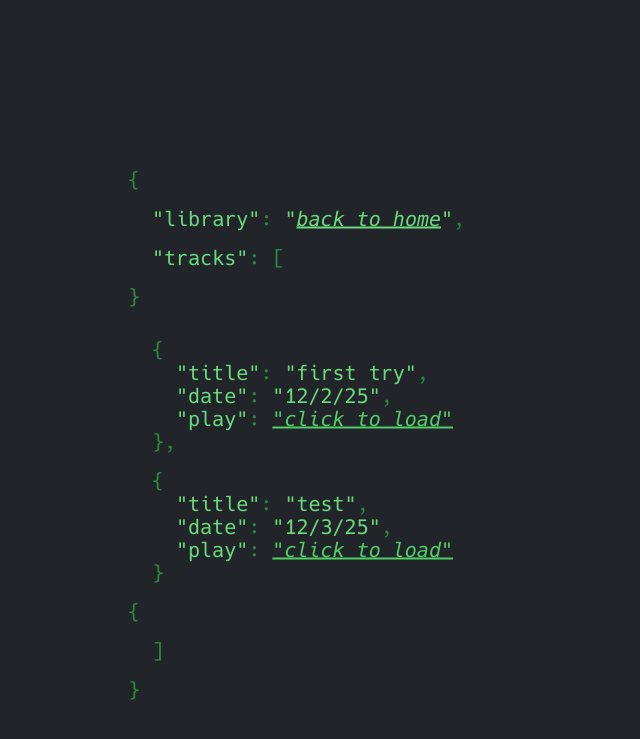
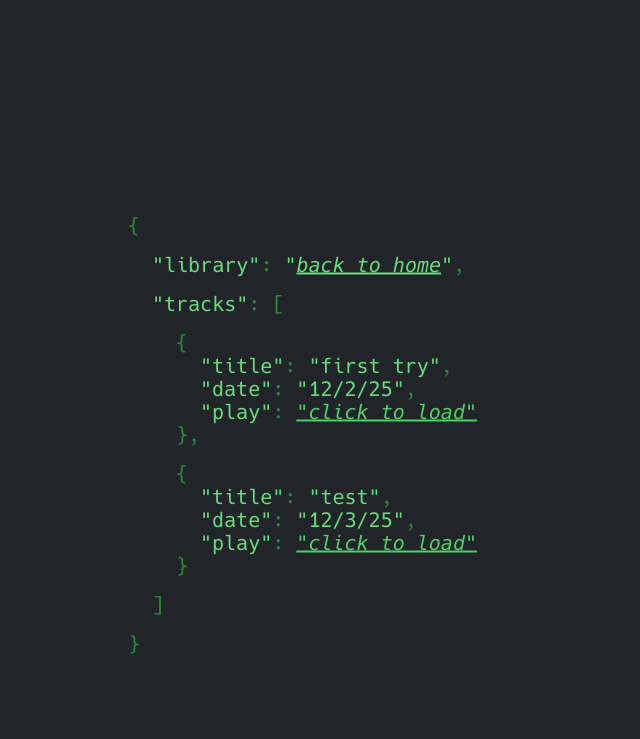
Before and after one commit to SpicySands/SpicySands.github.io, a Jekyll site: the page built from library.html, in a window 1280 px wide. Shown: the top 739 px of the page, without its empty margins (0-640 px from the left). Built offline with Jekyll 4.4.1, drawn with Linux system fonts in a browser that asks for light colours; a script that is not in the unit is left out.

Commit message:
Update library.html
still trying to fix that same issue

```diff
--- a/library.html
+++ b/library.html
@@ -10,13 +10,7 @@ permalink: /library/
   </div>
   <div class="my ms">
     <span class="key">"tracks"</span>: [
-  </div>
-</div>
-
     <div id="tracks-list"></div>
-
-<div id="json">
-  <div class="my ms">
     ]
   </div>
 </div>
@@ -38,9 +32,8 @@ permalink: /library/
 
     // Create track entry in JSON style with proper indentation
     const trackEntry = document.createElement('div');
-    trackEntry.className = 'ms';
+    trackEntry.className = 'my ms';
     trackEntry.innerHTML = `
-      <div class="my">
       {
       <div class="ms">
         <span class="key">"title"</span>: <span class="value">"${track.title}"</span>,<br>
@@ -48,7 +41,6 @@ permalink: /library/
         <span class="key">"play"</span>: <span class="value"><a href="#" id="play-${trackId}" style="color: var(--oc-green-5);">"click to load"</a></span>
       </div>
       }${i < tracks.length - 1 ? ',' : ''}
-      </div>
     `;
     tracksList.appendChild(trackEntry);
 
```
Lines whose indentation alone changed are shown as unchanged.
